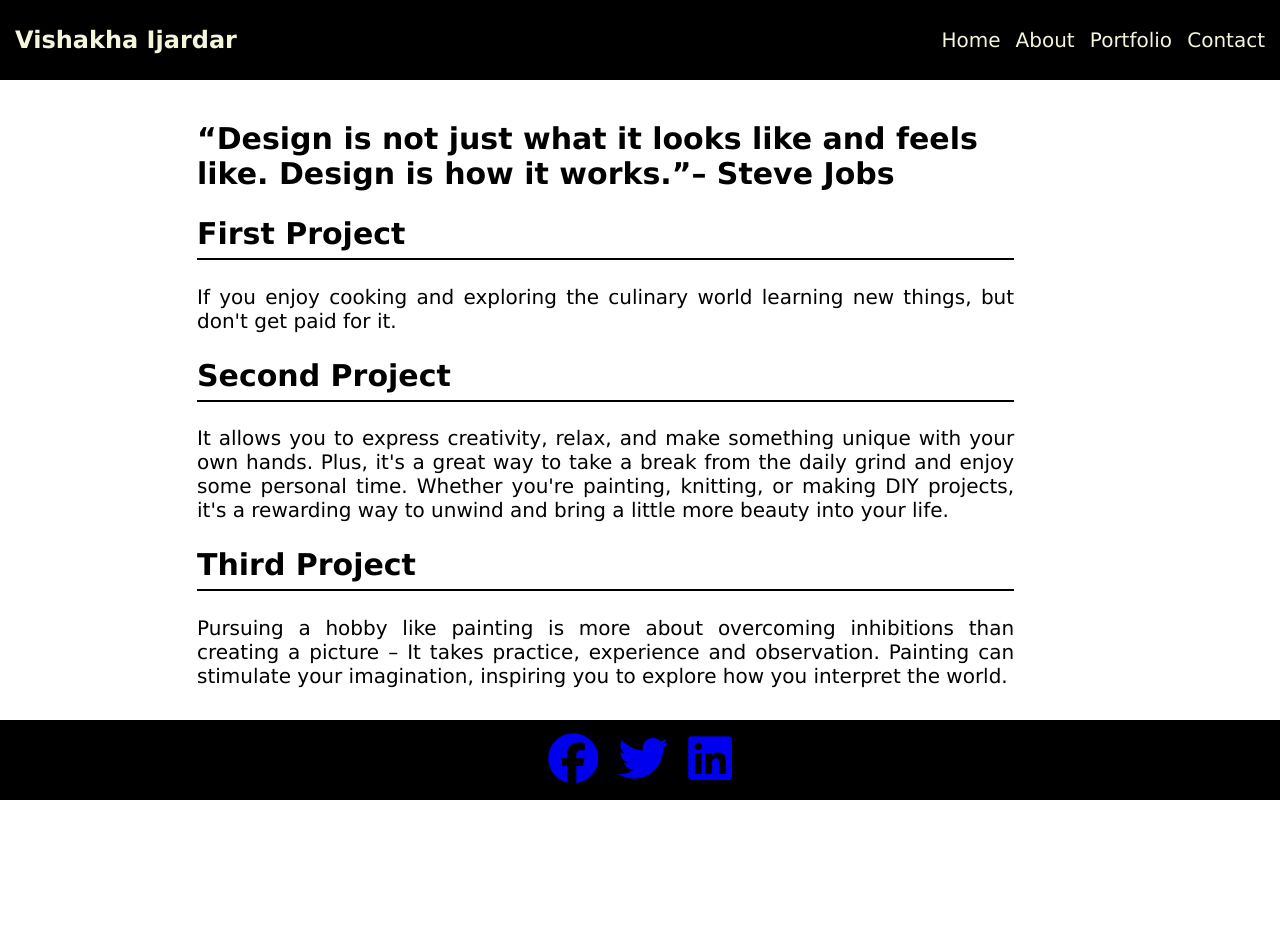
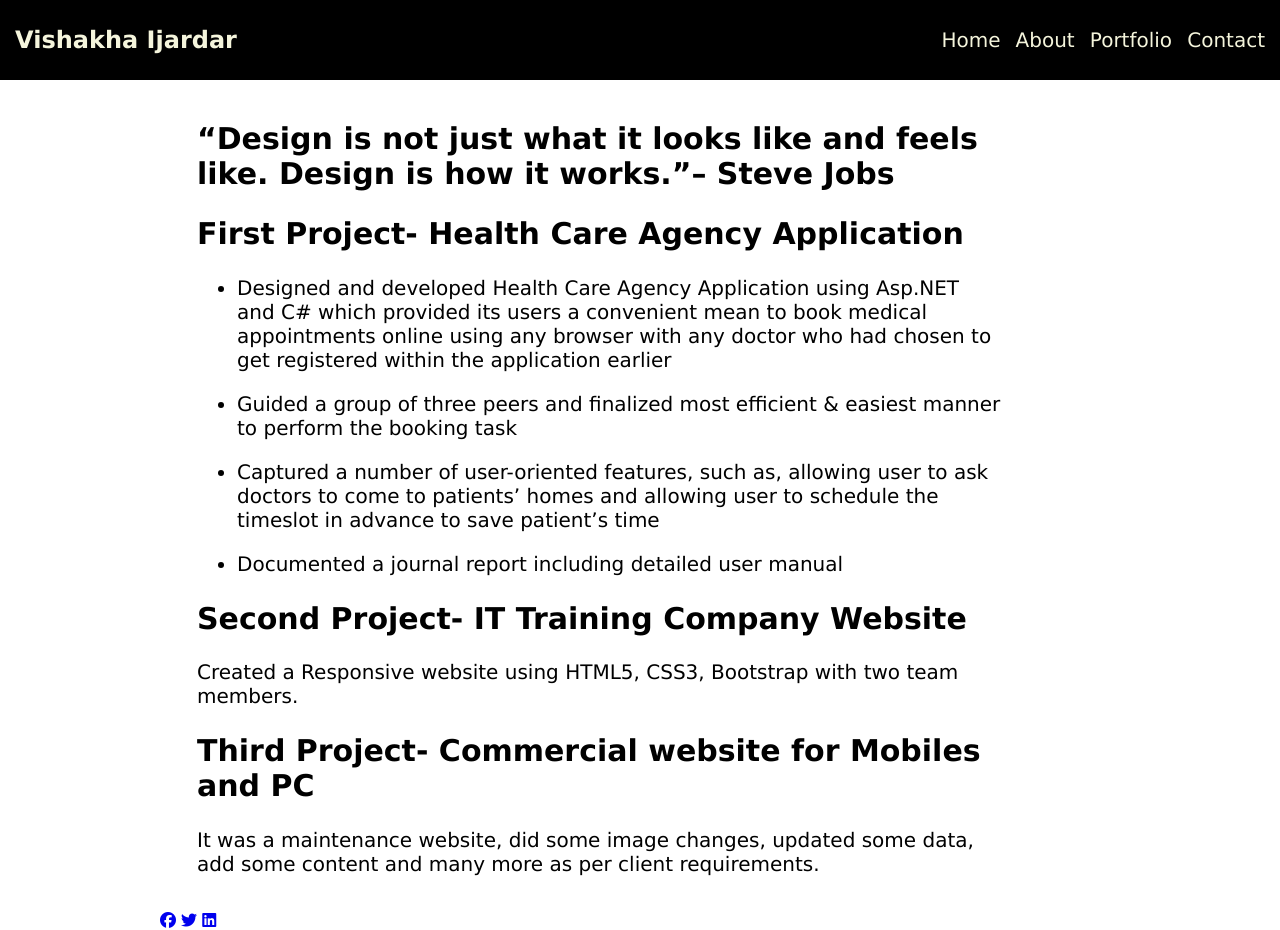
Before and after one commit to vyijardar/MyPersonalPortfolio2, a plain HTML site: page portfolio.html in a window 1280 px wide. Before the commit the page ends 800 px from the top, so only its background shows below. Drawn offline with Linux system fonts and the light colour scheme.

Commit message:
Update portfolio.html

```diff
--- a/portfolio.html
+++ b/portfolio.html
@@ -1,5 +1,6 @@
 <!DOCTYPE html>
 <html lang="en">
+
 <head>
     <meta charset="UTF-8">
     <meta name="viewport" content="width=device-width, initial-scale=1.0">
@@ -7,6 +8,7 @@
     <link href="style.css" rel="stylesheet">
     <script src="https://kit.fontawesome.com/68908e19f9.js" crossorigin="anonymous"></script>
 </head>
+
 <body>
     <nav class="navbar">
         <div class="logo">
@@ -25,33 +27,61 @@
     </nav>
 
     <section class="main">
-        <div class="about">
+        <div class="portfolio">
             <h1>“Design is not just what it looks like and feels like. Design is how it works.”– Steve Jobs
             </h1>
-            <div class="interest">
-                <h2>First Project</h2>
+            <div class="project">
+                <h2>First Project- Health Care Agency Application</h2>
+                <ul>
+                    <li>
+                        <p>Designed and developed Health Care Agency Application using Asp.NET and C# which provided its
+                            users a convenient mean to book medical appointments online using any browser with any
+                            doctor who had chosen to get registered within the application earlier</p>
+                    </li>
+                    <li>
+                        <p>Guided a group of three peers and finalized most efficient & easiest manner to perform the
+                            booking task</p>
+                    </li>
+                    <li>
+                        <p>Captured a number of user-oriented features, such as, allowing user to ask doctors to come to
+                            patients’ homes and allowing user to schedule the timeslot in advance to save patient’s time
+                        </p>
+                    </li>
+                    <li>
+                        <p> Documented a journal report including detailed user manual
+                        </p>
+                    </li>
+                </ul>
+            </div>
+            <div class="project">
 
-                <p>If you enjoy cooking and exploring the culinary world learning new things, but don't get paid for it.
-                </p>
+                <h2>Second Project- IT Training Company Website</h2>
+
+                <p>Created a Responsive website using HTML5, CSS3, Bootstrap with two team members.</p>
             </div>
-            <div  class="interest">
+            <div class="project">
 
-                <h2>Second Project</h2>
+                <h2>Third Project- Commercial website for Mobiles and PC</h2>
 
-                <p>It allows you to express creativity, relax, and make something unique with your own hands. Plus, it's
-                    a great way to take a break from the daily grind and enjoy some personal time. Whether you're
-                    painting, knitting, or making DIY projects, it's a rewarding way to unwind and bring a little more
-                    beauty into your life.</p>
+                <p>It was a maintenance website, did some image changes, updated some data, add some content and many
+                    more as per client requirements.</p>
             </div>
-            <div  class="interest">
+            <!-- <ul>
+                <li> Developed approximately 10 different websites as per clients requests using HTML/CSS3/PHP and
+                    showcased the demo using Adobe Photoshop</li>
+                <li>Created approximately 15 templates for the website using Adobe Photoshop for visual demonstration
+                </li>
+                <li>Converted website design specifications to Responsive HTML using CSS</li>
+                <li>Generated HTML websites from Photoshop files as per clients’ needs</li>
+                <li>Designed two websites in Wordpress and forwarded to developer for further development</li>
+                <li>Generated logos using Adobe Photoshop and Adobe Illustrator</li>
+                <li>Communicated with clients on weekly basis to ensure that all the requirements are understood, any
+                    new changes or requests are captured, and the project is delivered as per the commitment</li>
 
-                <h2>Third Project</h2>
+                <li>Collaborated with peers to complete client’s project by meeting all the requests in most efficient
+                    way</li>
 
-                <p>Pursuing a hobby like painting is more about overcoming inhibitions than creating a picture – It
-                    takes practice, experience and observation. Painting can stimulate your imagination, inspiring you
-                    to explore how you interpret the world.</p>
-            </div>
-
+            </ul> -->
 
 
 
@@ -66,12 +96,12 @@
     </section>
 
 
-    <footer>
+    <div class="footer">
         <a href="www.facebook.com"><i class="fa-brands fa-facebook"></i></a>
         <a href="www.twitter.com"><i class="fa-brands fa-twitter"></i></a>
         <a href="www.linkedin.com"><i class="fa-brands fa-linkedin"></i></a>
 
-    </footer>
+    </div>
     <script src="script.js"></script>
 </body>
 
```
Lines whose indentation alone changed are shown as unchanged.
